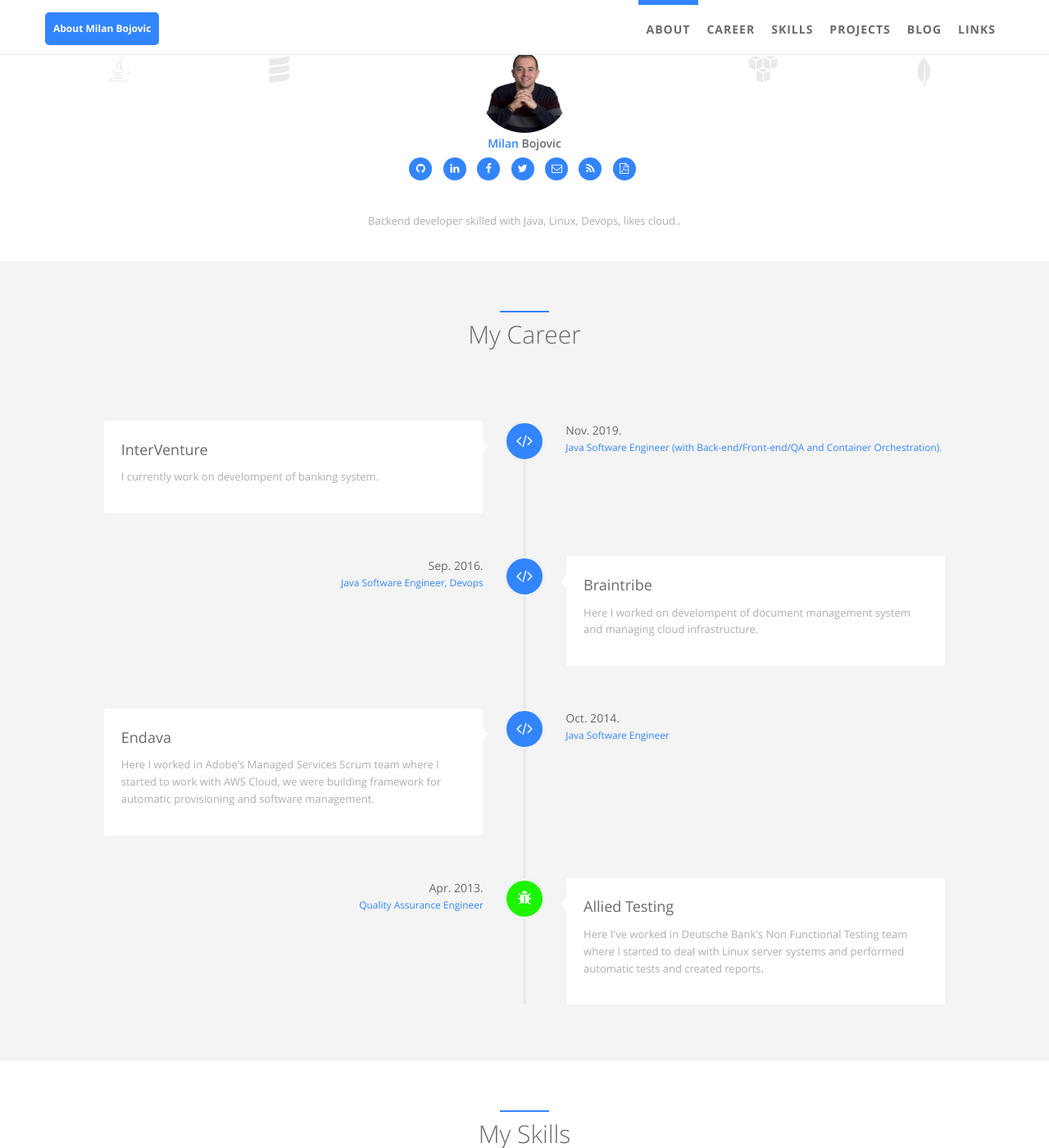
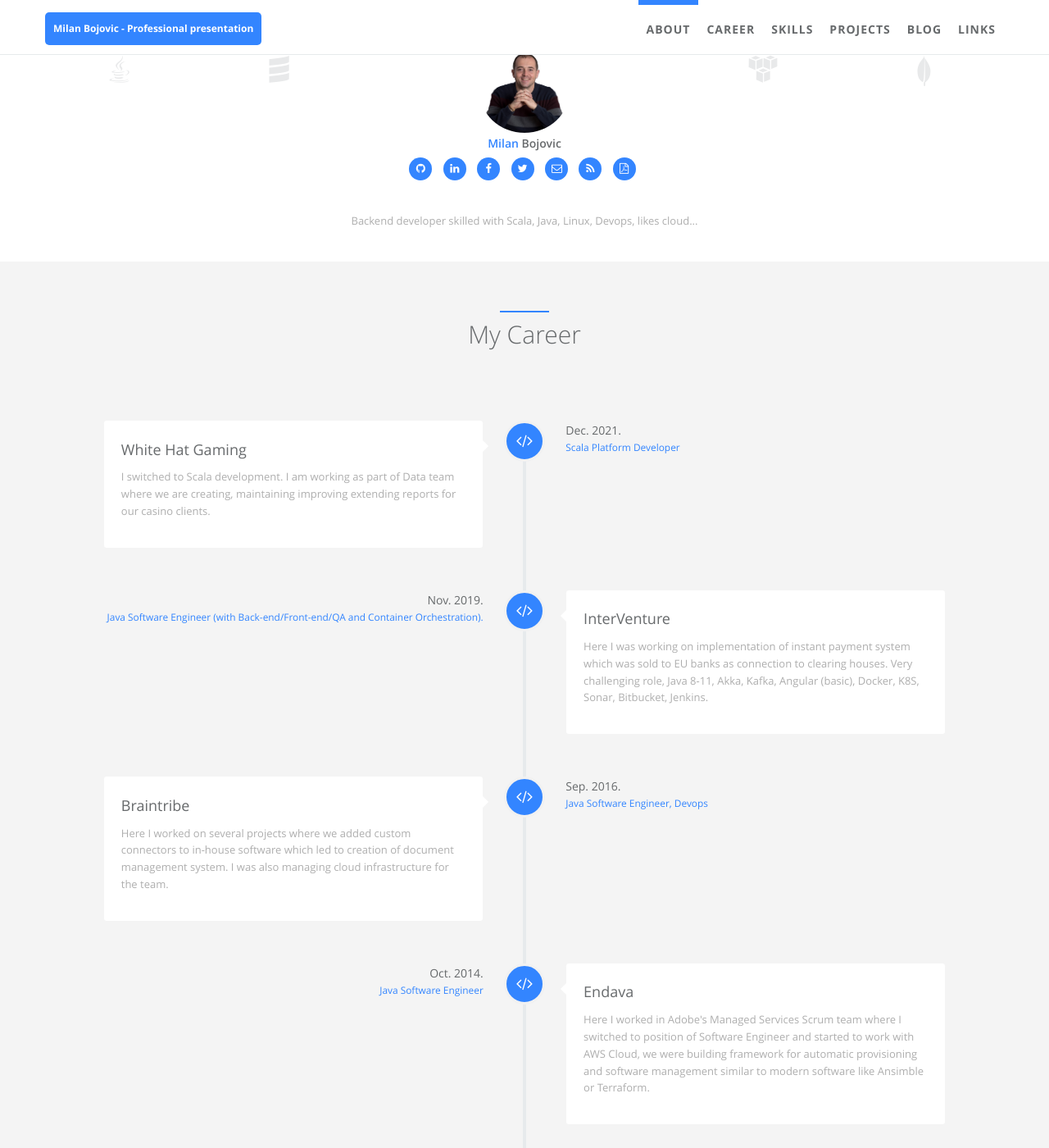
Before and after one commit to milanbojovic/milanbojovic.github.io, a Jekyll site: the page built from index.html, in a window 1280 px wide and 1400 px high, scrolled down 556 px. Shown: the whole window at 82% size. Built offline with Jekyll 4.4.1, drawn with Linux system fonts in a browser that asks for light colours; some of the changed text lies outside the part shown.

Commit message:
Updated information

```diff
--- a/_config.yml
+++ b/_config.yml
@@ -1,11 +1,11 @@
 # Welcome to Jekyll!
 
 # Website settings
-title: About Milan Bojovic
+title: Milan Bojovic - Professional presentation
 description: Milan's career, blog, CV.
-keywords: milanbojovic,milan bojovic,Milan Bojovic, MILAN BOJOVIC,milan's blog,milanbojovic blog, milanbojovic cv, milan's cv, milan bojovic software engineer, milan bojovic university of electrical engineering, milan bojovic java, milan bojovic aws, milan bojovic cloud
+keywords: milanbojovic,milan bojovic,Milan Bojovic, MILAN BOJOVIC,milan's blog,milanbojovic blog, milanbojovic cv, milan's cv, milan bojovic software engineer, milan bojovic university of electrical engineering, milan bojovic java, milan bojovic scala, milan bojovic aws, milan bojovic cloud
 baseurl:   # if you have suburl as homepage like '/homepage', please change it to '/homepage' and your repo's name should be 'homepage'
-url: http://milanbojovic.com  # url should be 'http://<github_username>.github.io/homepage' as before
+url: https://milanbojovic.info  # url should be 'http://<github_username>.github.io/homepage' as before
 # url: http://127.0.0.1:4000
 img_path: /static/assets/img/blog  # url should be '/homepage/static/assets/img/blog' as before
 
@@ -20,7 +20,7 @@ author:  # change following line to your infomation.
   facebook_username: milanbojovic  # Leave blank if you don't have now
   twitter_username: milan_bojovic  # Leave blank if you don't have now
   email: milanbojovic@gmail.com  # Leave blank if you don't have now
-  cv: https://www.dropbox.com/s/fy32vc5i5ulh2d0/Milan_Bojovic_CV_brief.pdf?dl=0  # An online CV can be printed as PDF, leave blank if you don't have now
+  cv: https://www.dropbox.com/scl/fi/ofh8j6cjzotszoo4jcdg5/Milan_Bojovic_CV_brief.pdf?rlkey=f4jo0o2ue1b4brpppa39jvz61&dl=0  # An online CV can be printed as PDF, leave blank if you don't have now
   # skill icons are on avatar's left and right side. Reference urls are http://fontawesome.io/ and http://fizzed.com/oss/font-mfizz
   skill_icon1:
     - name: icon-java
@@ -28,7 +28,7 @@ author:  # change following line to your infomation.
   skill_icon2:
     - name: icon-aws
     - name: icon-mongodb
-  desc: Backend developer skilled with Java, Linux, Devops, likes cloud..  # Describe yourself.
+  desc: Backend developer skilled with Scala, Java, Linux, Devops, likes cloud...  # Describe yourself.
 
 # comment
 disqus:  # if you wanna comment feature, go to https://disqus.com/ to get your configuration; if not, comment following two lines.
--- a/_data/index/careers.yml
+++ b/_data/index/careers.yml
@@ -1,10 +1,24 @@
 # careers section data
 # if you don't have language feature(language.yml is empty), ignore "i18n" items
+- name:
+    detail: White Hat Gaming
+    i18n: company_e
+  desc:
+    detail: I switched to Scala development. I am working as part of Data team where we are creating, maintaining improving extending reports for our casino clients.
+    i18n: company_e_desc
+  date:
+    detail: Dec. 2021.
+    i18n: company_e_date
+  job:
+    detail: Scala Platform Developer
+    i18n: company_e_job
+  icon: fa-code
+
 - name:
     detail: InterVenture
     i18n: company_d
   desc:
-    detail: I currently work on develompent of banking system.
+    detail: Here I was working on implementation of instant payment system which was sold to EU banks as connection to clearing houses. Very challenging role, Java 8-11, Akka, Kafka, Angular (basic), Docker, K8S, Sonar, Bitbucket, Jenkins.
     i18n: company_d_desc
   date:
     detail: Nov. 2019.
@@ -18,7 +32,7 @@
     detail: Braintribe
     i18n: company_c
   desc:
-    detail: Here I worked on develompent of document management system and managing cloud infrastructure.
+    detail: Here I worked on several projects where we added custom connectors to in-house software which led to creation of document management system. I was also managing cloud infrastructure for the team.
     i18n: company_c_desc
   date:
     detail: Sep. 2016.
@@ -32,7 +46,7 @@
     detail: Endava
     i18n: company_b
   desc:
-    detail: Here I worked in Adobe's Managed Services Scrum team where I started to work with AWS Cloud, we were building framework for automatic provisioning and software management.
+    detail: Here I worked in Adobe's Managed Services Scrum team where I switched to position of Software Engineer and started to work with AWS Cloud, we were building framework for automatic provisioning and software management similar to modern software like Ansimble or Terraform.
     i18n: company_b_desc
   date:
     detail: Oct. 2014.
--- a/_data/index/links.yml
+++ b/_data/index/links.yml
@@ -4,12 +4,6 @@
   desc: If you want to meet more people like me, please visit Belgrade
   website: http://www.serbia.com/visit-serbia/cities/belgrade/
 
-- last_name: Donate
-  first_name: Jalpc
-  desc: This site is created using Jerkyll template Jalpc written by Jarrekk,
-  website: http://www.jarrekk.com/donate/
-  email: me@jarrekk.com
-
 - last_name: Bojovic
   first_name: Milan
   desc: Contact me
--- a/_data/index/skills.yml
+++ b/_data/index/skills.yml
@@ -3,4 +3,4 @@
 label: Ability
 id : cs
 aspects: Java, Akka, Scala, AngularJs, AWS, GCP, Machine Learing, Python, Bash/Zsh, Batch, Linux/Unix, Devops, Selenium, Jenkins, SQL, Networking, Html/Css, MongoDB
-percentage: 90, 60, 50, 40, 90, 50, 50, 45, 90, 40, 90, 80, 70, 85, 85, 75, 65, 85
+percentage: 90,  65,    70,        40,  90,  50,              50,     45,       90,    40,         90,     80,       70,      85,  85,         75,       65,      85
--- a/_includes/sections/about.html
+++ b/_includes/sections/about.html
@@ -38,7 +38,7 @@
                     {% if site.author.email %}
                     <li><a href="mailto:{{ site.author.email }}"><i class="fa fa-envelope-o"></i></a></li>
                     {% endif %}
-                    <li><a href="{{ site.baseurl }}/feed.xml" target="blank"><i class="fa fa-rss"></i></a></li>
+                    <li><a href="{{ site.baseurl }}/#about" target="blank"><i class="fa fa-rss"></i></a></li>
                     {% if site.author.cv %}
                     <li><a href="{{ site.author.cv }}" target="blank"><i class="fa fa-file-pdf-o"></i></a></li>
                     {% endif %}
```
Also changed, not shown: 1 other file.
